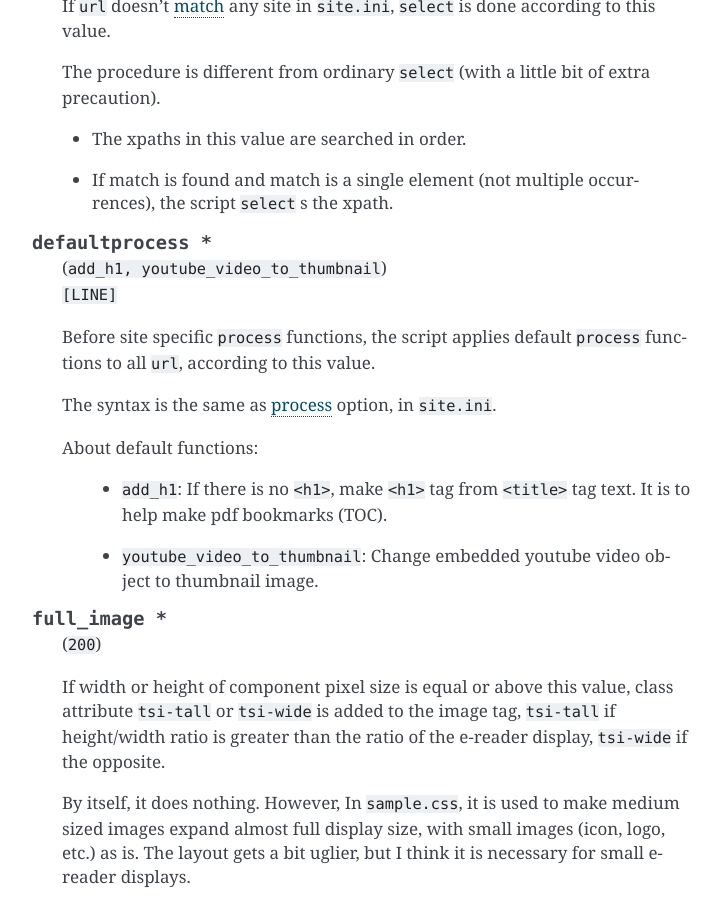
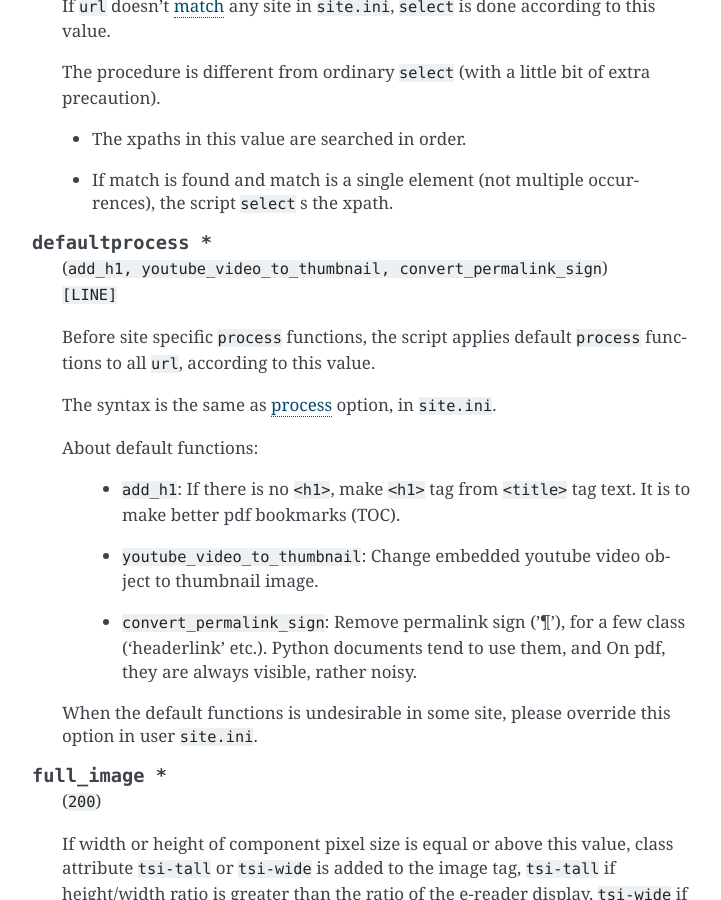
Before and after one commit to openandclose/tosixinch, a Sphinx documentation site: the page built from docs/options.rst, in a window 1280 px wide and 900 px high, scrolled down 3145 px. Shown: the whole window, without its empty margins (388-1109 px from the left). Built offline with Sphinx 7.4.7, drawn with Linux system fonts in a browser that asks for light colours.

Commit message:
Document fix convert_permalink_sign (forgotten in doc)

```diff
--- a/docs/options.rst
+++ b/docs/options.rst
@@ -179,7 +179,7 @@ General Section
 
 .. confopt:: defaultprocess \*
 
-    | (``add_h1, youtube_video_to_thumbnail``)
+    | (``add_h1, youtube_video_to_thumbnail, convert_permalink_sign``)
     | ``[LINE]``
 
     Before site specific ``process`` functions,
@@ -192,9 +192,16 @@ General Section
 
         * ``add_h1``: If there is no ``<h1>``,
           make ``<h1>`` tag from ``<title>`` tag text.
-          It is to help make pdf bookmarks (TOC).
+          It is to make better pdf bookmarks (TOC).
         * ``youtube_video_to_thumbnail``: Change embedded youtube video object
           to thumbnail image.
+        * ``convert_permalink_sign``: Remove permalink sign ('¶'),
+          for a few class ('headerlink' etc.).
+          Python documents tend to use them,
+          and On pdf, they are always visible, rather noisy.
+
+    When the default functions is undesirable in some site,
+    please override this option in user ``site.ini``.
 
 .. confopt:: full_image \*
 
```
